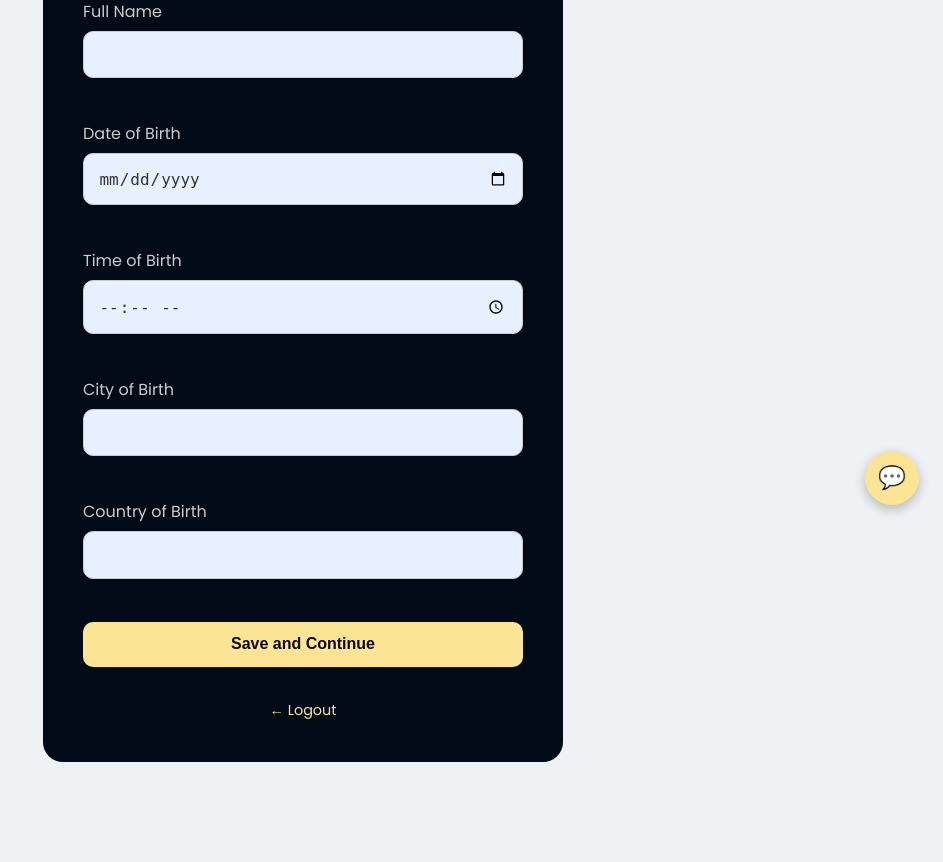
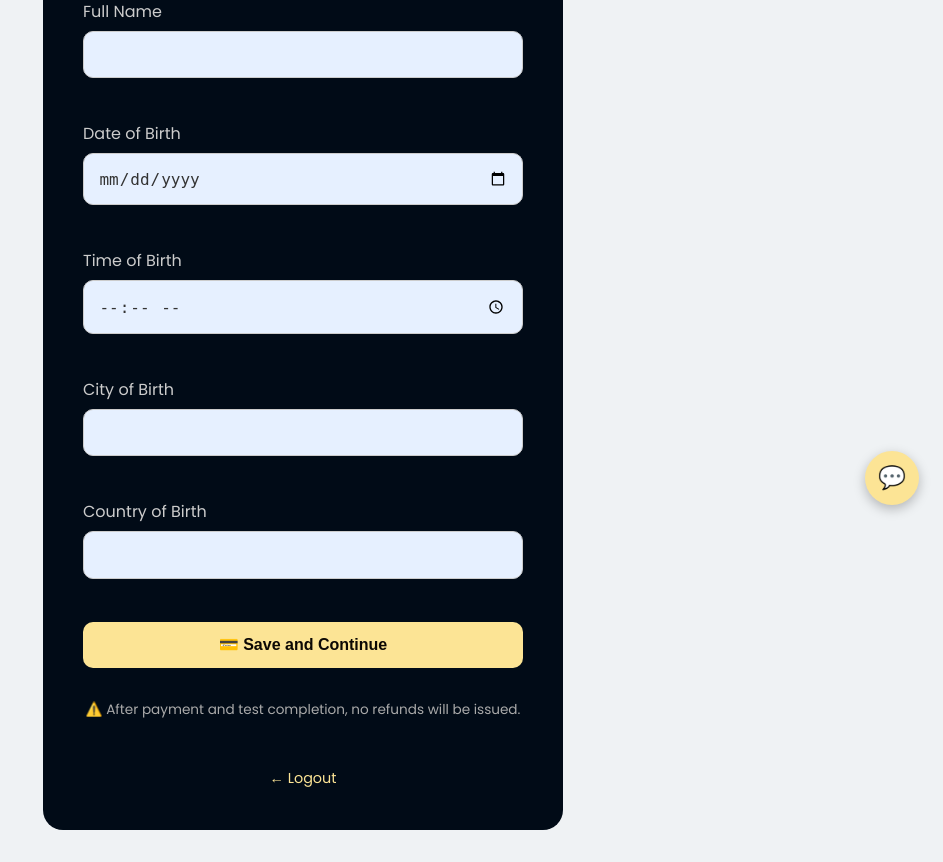
Before and after one commit to AndreaVaz0608/skyai, a Flask app: page /preencher-dados in a window 1280 px wide. Shown: the part 271-1133 px from the top of the page, without its empty margins (337-1280 px from the left). Before the commit the page ends 1033 px from the top, so only its background shows below. Run offline with Flask 3, Linux system fonts and the light colour scheme; the visitor is signed in with stand-in values (Sample User, id 1).

Commit message:
correção fluxo de pagamento

```diff
--- a/app/routes/user.py
+++ b/app/routes/user.py
@@ -51,32 +51,19 @@ def preencher_dados():
             flash(f"Please complete the following fields: {', '.join(missing_fields)}.", "error")
             return render_template("user_data.html")
 
-        try:
-            birth_date = datetime.strptime(birth_date_str, "%Y-%m-%d").date()
-        except ValueError:
-            flash("Invalid date format. Please use the date picker.", "error")
-            return render_template("user_data.html")
+        # Guarda dados na sessão para recuperar depois do pagamento
+        session['pending_data'] = {
+            'user_id': user_id,
+            'full_name': full_name,
+            'birth_date': birth_date_str,
+            'birth_time': birth_time,
+            'birth_city': birth_city,
+            'birth_country': birth_country
+        }
+        session.modified = True
 
-        try:
-            test_session = TestSession(
-                user_id=user_id,
-                full_name=full_name,
-                birth_date=birth_date,
-                birth_time=birth_time,
-                birth_city=birth_city,
-                birth_country=birth_country
-            )
-            db.session.add(test_session)
-            db.session.commit()
-            session.modified = True
-
-            return redirect(url_for('user.processando_relatorio', sessao_id=test_session.id))
-
-        except Exception as e:
-            current_app.logger.error(f"[USER DATA ERROR] Failed to save test session: {e}")
-            db.session.rollback()
-            flash("Something went wrong while saving your data. Please try again.", "danger")
-            return render_template("user_data.html")
+        # Redireciona para Stripe Checkout
+        return redirect(url_for('payments.create_checkout'))
 
     return render_template('user_data.html')
 
--- a/app/templates/relatorio.html
+++ b/app/templates/relatorio.html
@@ -158,11 +158,6 @@
       📥 Download Astral Report (PDF)
     </a>
 
-    <!-- ✅ NOVO: Gera novo mapa astral ➜ Stripe -->
-    <form action="{{ url_for('payments.create_checkout') }}" method="post" style="width: 100%;">
-      <button type="submit" class="btn-primary" style="width: 100%;">🪐 Generate New Astral Map</button>
-    </form>
-
     <a href="{{ url_for('auth_views.dashboard') }}" class="btn-primary">
       ← Back to Your Cosmic Dashboard
     </a>
--- a/app/templates/user_data.html
+++ b/app/templates/user_data.html
@@ -3,7 +3,6 @@
 
 {% block content %}
 <style>
-  /* Harmonizar campos date e time com os demais inputs */
   input[type="date"],
   input[type="time"] {
     background-color: #e6f0ff;
@@ -34,6 +33,31 @@
   .form-group {
     margin-bottom: 1.5rem;
   }
+
+  .btn-primary {
+    display: block;
+    width: 100%;
+    padding: 1rem;
+    background-color: #fce495;
+    color: #000;
+    border: none;
+    border-radius: 10px;
+    font-weight: bold;
+    font-size: 1.1rem;
+    cursor: pointer;
+    transition: background-color 0.2s ease;
+  }
+
+  .btn-primary:hover {
+    background-color: #f9da66;
+  }
+
+  .refund-note {
+    color: #aaa;
+    font-size: 0.85rem;
+    margin-top: 0.75rem;
+    text-align: center;
+  }
 </style>
 
 <div class="box-container" style="max-width: 520px; margin: 0 auto;">
@@ -50,7 +74,8 @@
     {% endif %}
   {% endwith %}
 
-  <form method="POST">
+  <!-- ✅ O form envia para /preencher-dados ➜ Python salva session ➜ redireciona para Stripe -->
+  <form method="POST" action="{{ url_for('user.preencher_dados') }}">
     <div class="form-group">
       <label for="full_name">Full Name</label>
       <input type="text" id="full_name" name="full_name" required />
@@ -76,7 +101,10 @@
       <input type="text" id="birth_country" name="birth_country" required />
     </div>
 
-    <button type="submit">Save and Continue</button>
+    <button type="submit" class="btn-primary">💳 Save and Continue</button>
+    <p class="refund-note">
+      ⚠️ After payment and test completion, no refunds will be issued.
+    </p>
   </form>
 
   <div class="footer-links" style="margin-top: 2rem; text-align: center;">
```
